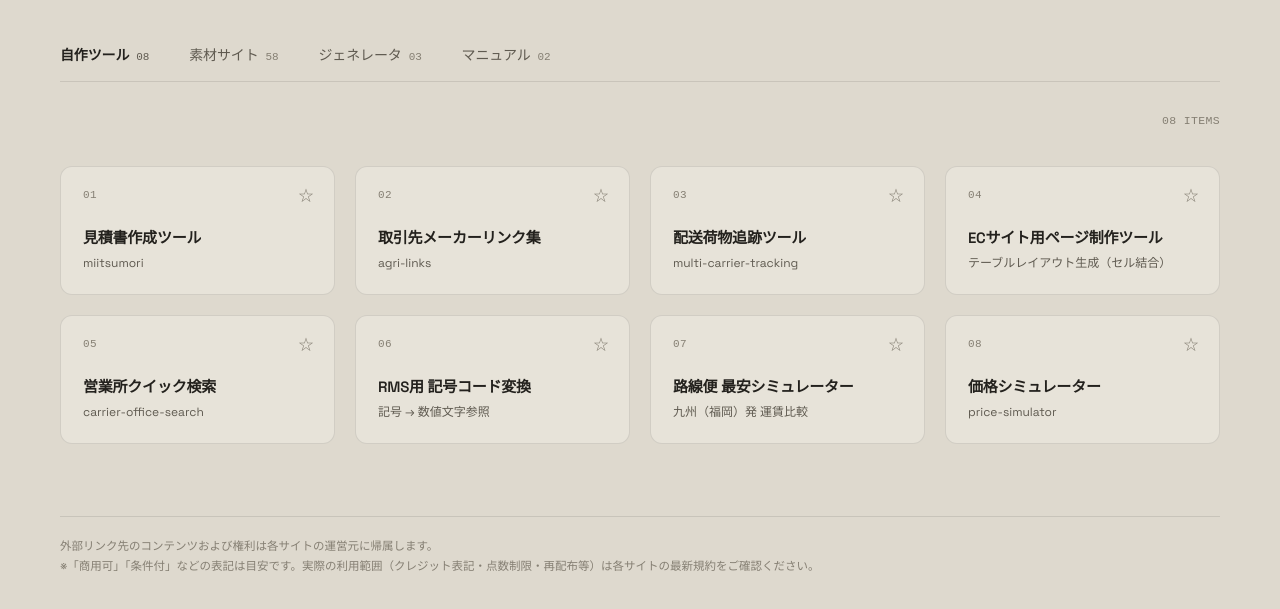
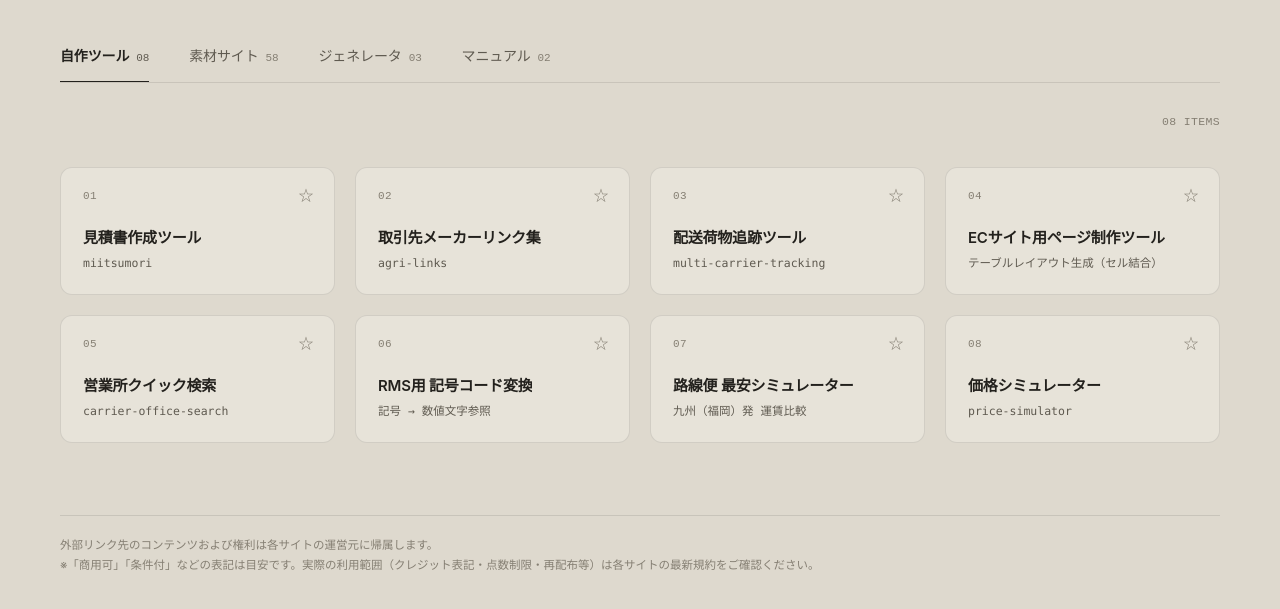
Before and after one commit to chi-papa/Workbench, a plain HTML site: page index.html in a window 1280 px wide. Shown: the part 101-710 px from the top of the page. Drawn offline with Linux system fonts and the light colour scheme.

Commit message:
Update font settings and add font preload
Added preload link for Space Grotesk font and updated font families in styles.

```diff
--- a/index.html
+++ b/index.html
@@ -6,6 +6,7 @@
 <title>Workbench</title>
 <link rel="icon" type="image/png" href="./apple-boy.png">
 <link rel="apple-touch-icon" href="./apple-boy.png">
+<link rel="preload" href="./SpaceGrotesk-VariableFont_wght.ttf" as="font" type="font/ttf" crossorigin>
 
 <style>
 @font-face {
@@ -80,7 +81,7 @@ body {
   min-height: 100dvh;
   background: var(--bg);
   color: var(--ink);
-  font-family: "Space Grotesk", "Inter", -apple-system, BlinkMacSystemFont, "Hiragino Sans", "Yu Gothic UI", sans-serif;
+  font-family: "Inter", -apple-system, BlinkMacSystemFont, "Hiragino Sans", "Yu Gothic UI", sans-serif;
   font-size: 14px;
   line-height: 1.5;
   padding:
@@ -355,7 +356,6 @@ main {
 }
 
 .c b {
-  font-family: "Space Grotesk", -apple-system, BlinkMacSystemFont, "Hiragino Sans", "Yu Gothic UI", sans-serif;
   font-size: 15px;
   font-weight: 600;
   letter-spacing: -0.015em;
@@ -381,8 +381,8 @@ main {
 }
 
 .c span.sub {
-  font-family: "Space Grotesk", -apple-system, BlinkMacSystemFont, "Hiragino Sans", "Yu Gothic UI", sans-serif;
-  font-size: 12px;
+  font-family: ui-monospace, SFMono-Regular, Menlo, Consolas, monospace;
+  font-size: 11.5px;
   color: var(--ink-sub);
   white-space: nowrap;
   overflow: hidden;
```
